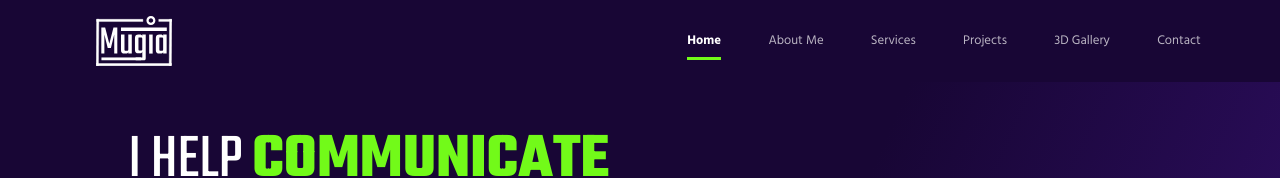
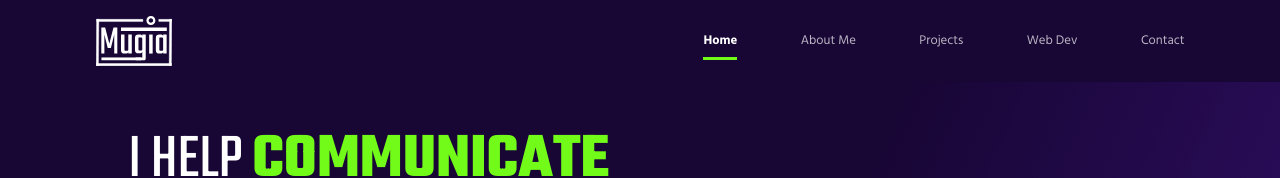
Before and after one commit to mugiachoir/portfolio, a React (Create React App) app in the folder client/: page / in a window 1280 px wide. Shown: the top 178 px of the page. Built offline with nearby package versions, Linux system fonts and the light colour scheme.

Commit message:
Updated hero image, linkedin contact

```diff
--- a/client/src/components/footer/footer.component.jsx
+++ b/client/src/components/footer/footer.component.jsx
@@ -5,6 +5,7 @@ import logo from '../../assets/mugia.svg';
 import email from '../../assets/email.svg';
 import station from '../../assets/station.svg';
 import github from '../../assets/github.svg';
+import linkedin from '../../assets/linkedin.svg';
 import ig from '../../assets/ig.svg';
 import sakura from '../../assets/Sakura.png';
 import monster from '../../assets/monster.png';
@@ -24,6 +25,7 @@ const Footer=React.forwardRef((props,ref)=>{
                         <a href="https://www.artstation.com/mugiamiftahulchoir8" target='_blank' rel='noreferrer'><img src={station} alt="station" />mugiamiftahulchoir8.artstation.com</a>
                         <a href="https://www.instagram.com/mugiadesign/" target='_blank' rel='noreferrer'><img src={ig} alt="ig" />@mugiadesign</a>
                         <a href="https://github.com/mugiachoir" target='_blank' rel='noreferrer'><img src={github} alt="github" />mugiachoir</a>
+                        <a href="https://www.linkedin.com/in/mugia-choir-3b593a1b4/" target='_blank' rel='noreferrer'><img src={linkedin} alt="github" />Linkedin</a>
                     </div>
                 </div>
                 <div className="posts">
--- a/client/src/components/navigation/navigation.component.jsx
+++ b/client/src/components/navigation/navigation.component.jsx
@@ -31,9 +31,9 @@ const Navigation= React.forwardRef( ({ nav,setNav,url }, ref) => {
                             <ul className={`${burger===true?'slide':''}`}>
                                 <li><ScrollLink activeClass="active" id='homeLink' to="hero" spy={true} smooth={true} offset={-82} duration={500} className='nav-item initial-active' onClick={()=>setBurger(false)}>Home</ScrollLink></li>
                                 <li><ScrollLink activeClass="active" to="about" spy={true} smooth={true} offset={-82} duration={500} className='nav-item' onClick={()=>setBurger(false)}>About Me</ScrollLink></li>
-                                <li><ScrollLink activeClass="active" to="service" spy={true} smooth={true} offset={-82} duration={500} className='nav-item' onClick={()=>setBurger(false)}>Services</ScrollLink></li>
+                                {/* <li><ScrollLink activeClass="active" to="service" spy={true} smooth={true} offset={-82} duration={500} className='nav-item' onClick={()=>setBurger(false)}>Services</ScrollLink></li> */}
                                 <li><ScrollLink activeClass="active" to="projects" spy={true} smooth={true} offset={-82} duration={500} className='nav-item' onClick={()=>setBurger(false)}>Projects</ScrollLink></li>
-                                <li><ScrollLink activeClass="active" to="gallery" spy={true} smooth={true} offset={-82} duration={500} className='nav-item' onClick={()=>setBurger(false)}>3D Gallery</ScrollLink></li>
+                                <li><ScrollLink activeClass="active" to="gallery" spy={true} smooth={true} offset={-82} duration={500} className='nav-item' onClick={()=>setBurger(false)}>Web Dev</ScrollLink></li>
                                 <li><ScrollLink activeClass="active" to="contact" spy={true} smooth={true} offset={-82} duration={500} className='nav-item' onClick={()=>setBurger(false)}>Contact</ScrollLink></li>
                             </ul>
                         </>
--- a/client/src/pages/home/home.page.jsx
+++ b/client/src/pages/home/home.page.jsx
@@ -30,9 +30,9 @@ const Home=React.forwardRef( (props, ref)=>
                     <TestimonySection />
                     <ExperienceSection />
                 </div>
-                <div id="service">
+                {/* <div id="service">
                     <ServiceSection ref={serviceRef} />
-                </div>
+                </div> */}
 
                 <div id="projects">
                     <ProjectSection id="projects" ref={projectRef} name={projects.project1.name} title={projects.project1.title} desc={projects.project1.desc} jobs={projects.project1.jobs} img={projects.project1.img} iconColor={projects.project1.iconColor} url={projects.project1.url} link={projects.project1.link}/>
```
Also changed, not shown: client/src/assets/linkedin.svg (added).
